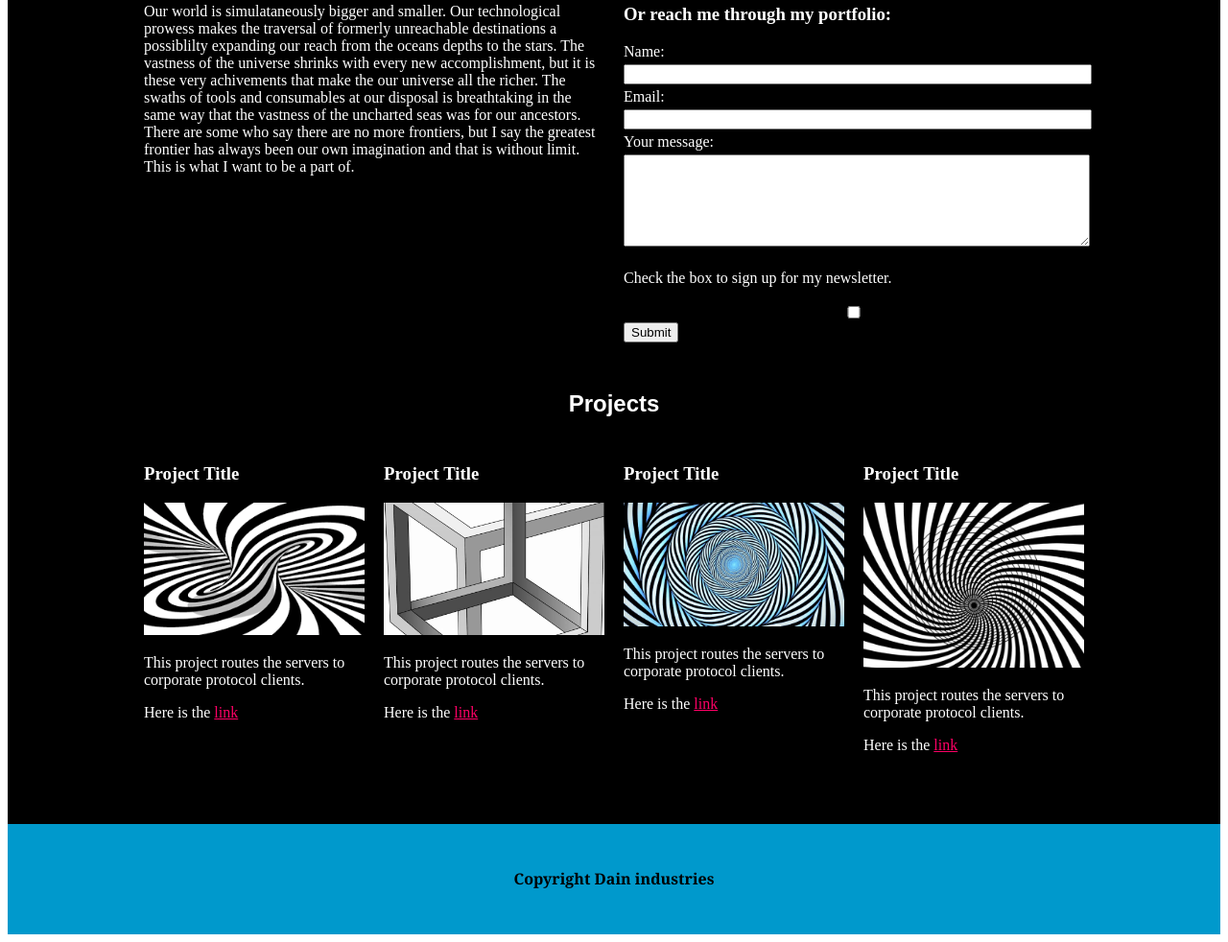
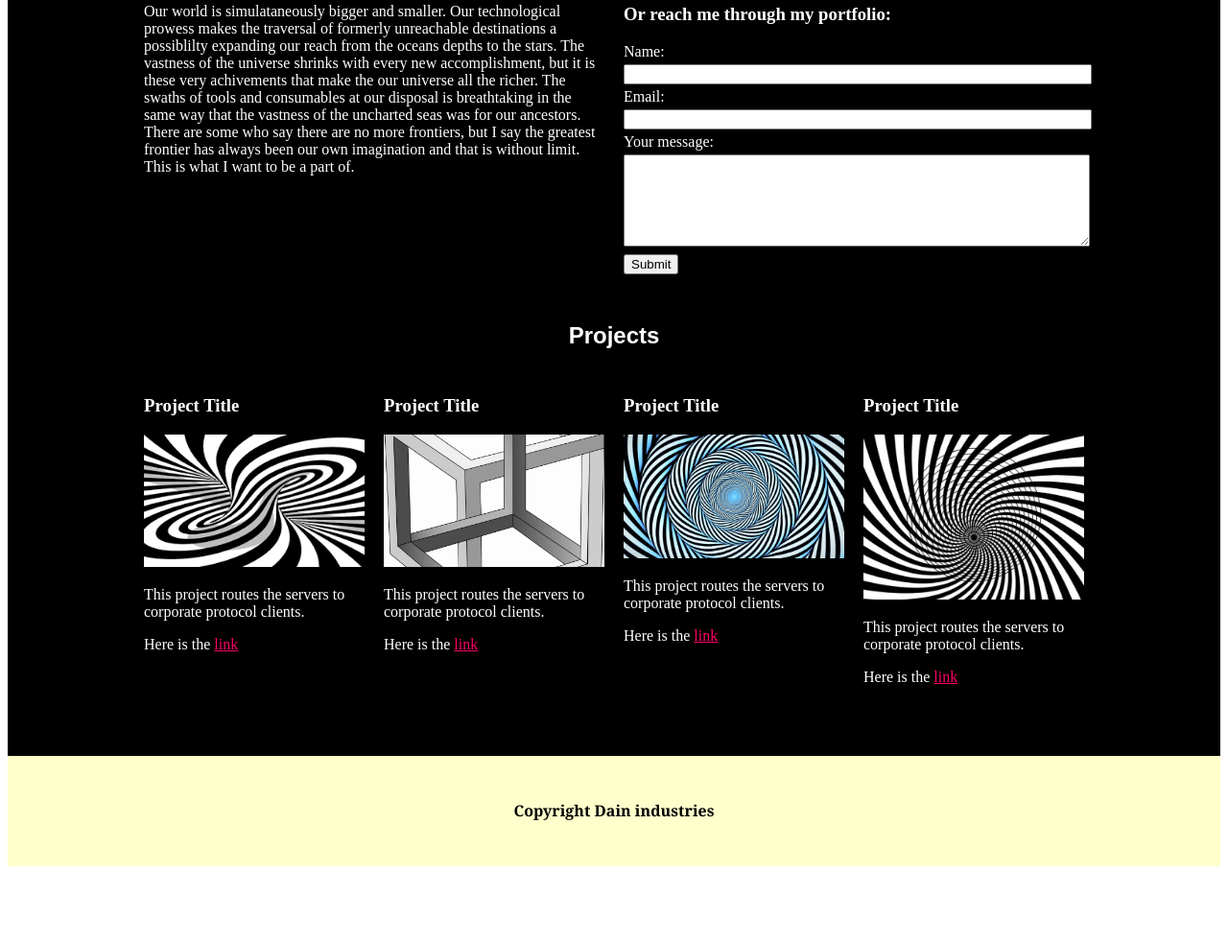
Before and after one commit to dainthedev/flex_profile, a plain HTML site: page index.html in a window 1280 px wide. Shown: the part 878-1860 px from the top of the page at 96% size. After the commit the page ends 1789 px from the top, so only its background shows below. Drawn offline with Linux system fonts and the light colour scheme; a script that the page names is missing.

Commit message:
Add files via upload

```diff
--- a/index.html
+++ b/index.html
@@ -71,9 +71,6 @@
             <br>
             <label for="message">Your message:</label>
             <textarea id="message" name="message" rows="6"></textarea>
-            <p>Check the box to sign up for my newsletter.</p>
-            <label for="newsletter"></label>
-            <input type="checkbox" id="newsletter" name="newsletter">
             <button type="submit">Submit</button>
 <!--close form-->
           </form>
--- a/style.css
+++ b/style.css
@@ -2,8 +2,8 @@
 header, footer{
   text-align: center;
   font-family: Cambria, Cochin, Georgia, Times, 'Times New Roman', serif;
-  background-color: #09c;
-  color: #cff;
+  background-color: #ffc;
+  color: #630;
   padding: 25px;
 }
 
```
